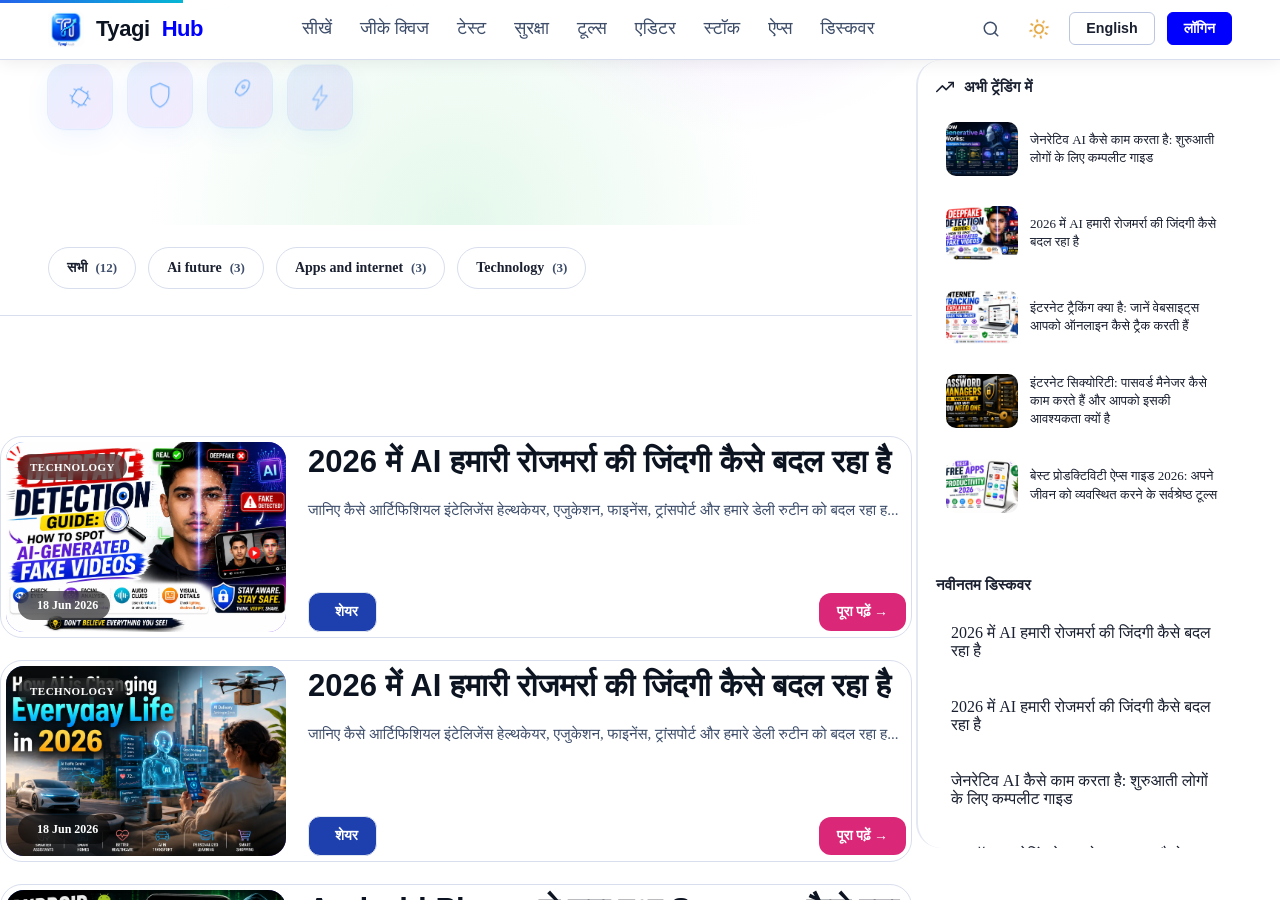
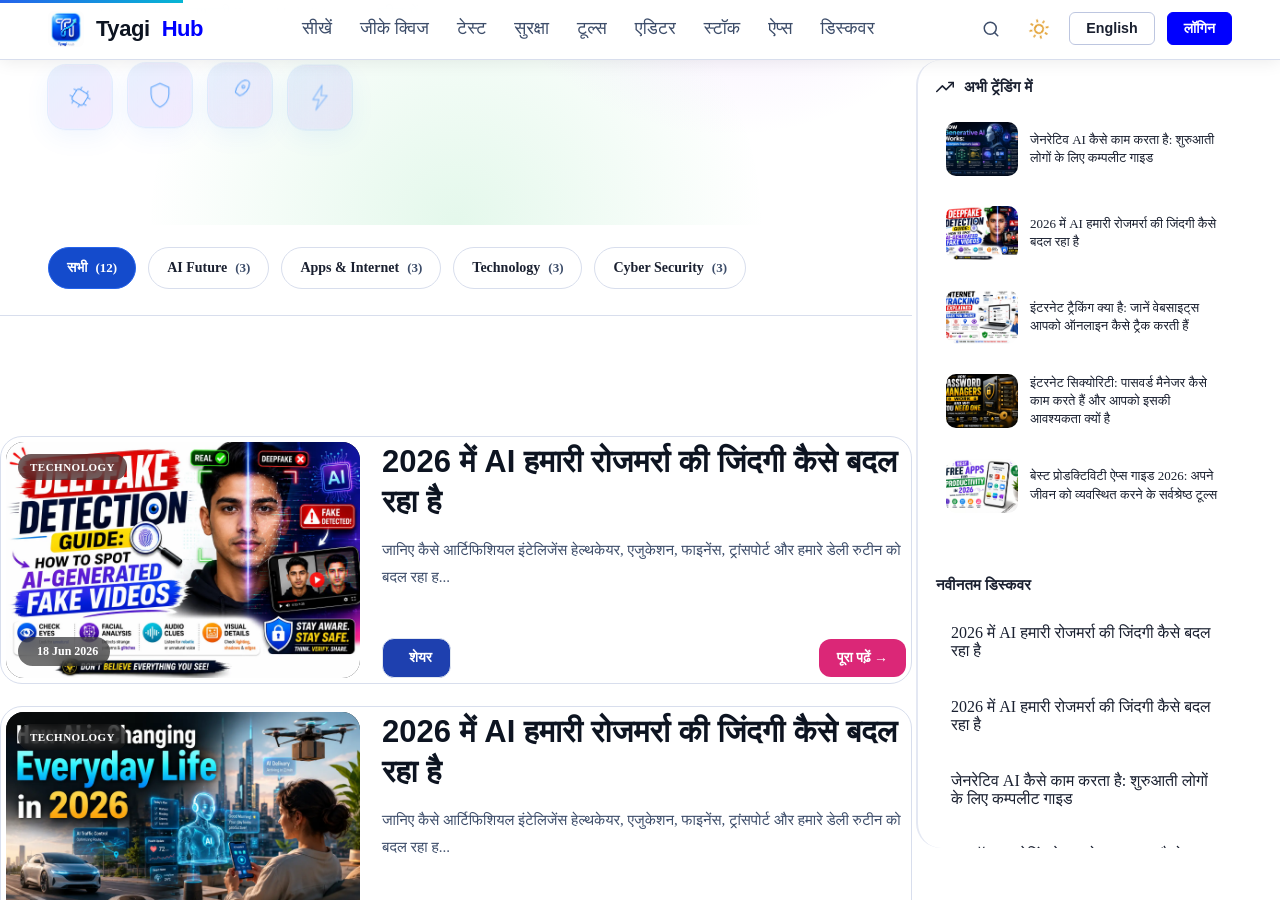
Before and after one commit to HimanshuTyagiJi/TyagiHub, a Jekyll site: the page built from hi/discover/index.html, in a window 1280 px wide and 900 px high, scrolled down 561 px. Built offline with Jekyll 4.4.1, drawn with Linux system fonts in a browser that asks for light colours.

Commit message:
Update index.html

```diff
--- a/hi/discover/index.html
+++ b/hi/discover/index.html
@@ -26,16 +26,13 @@ extra_js:
 {% endfor %}
 
 {% assign sorted = combined_discover | uniq | sort: "date" | reverse %}
-{% assign all_posts = sorted %}
+{% assign total_count = sorted | size %}
 
 <div style="padding-top:var(--nav-height);">
 
 <div class="discover-hero">
-
   <div class="discover-hero__bg"></div>
-
   <div class="container discover-hero__content">
-
     <div class="discover-badge">
       <span class="discover-badge__dot"></span>
       TyagiHub डिस्कवर
@@ -55,7 +52,6 @@ extra_js:
     </p>
 
     <div class="discover-icons">
-
       <div class="discover-icon">
         <svg viewBox="0 0 64 64" class="icon-ai">
           <rect x="18" y="18" width="28" height="28" rx="6"/>
@@ -69,88 +65,68 @@ extra_js:
           <line x1="40" y1="46" x2="40" y2="52"/>
         </svg>
       </div>
-
       <div class="discover-icon">
         <svg viewBox="0 0 64 64" class="icon-shield">
           <path d="M32 8L50 16V30C50 42 42 52 32 56C22 52 14 42 14 30V16L32 8Z"/>
         </svg>
       </div>
-
       <div class="discover-icon">
         <svg viewBox="0 0 64 64" class="icon-rocket">
           <path d="M44 10C34 12 24 22 22 34L30 42C42 40 52 30 54 18C54 14 50 10 44 10Z"/>
           <circle cx="40" cy="24" r="3"/>
         </svg>
       </div>
-
       <div class="discover-icon">
         <svg viewBox="0 0 64 64" class="icon-energy">
           <path d="M36 8L18 36H30L24 56L46 28H34L36 8Z"/>
         </svg>
       </div>
-
     </div>
-
   </div>
-
 </div>
 
   <section style="padding:22px 0;border-bottom:1px solid var(--clr-border);background:var(--clr-bg);">
+    <div class="container">
+      <div class="discover-categories" id="category-buttons-container">
 
-    <div class="container">
-
-      <div class="discover-categories">
-
-        <button class="discover-cat-btn active"
-          onclick="filterCategory('all',this)">
-          सभी
-          <span>
-            ({{ all_posts.size }})
-          </span>
+        <button class="discover-cat-btn active" data-cat="all" onclick="window.location.href='?category=all'">
+          सभी <span>({{ total_count }})</span>
         </button>
 
-        {% assign categories = site.categories | sort %}
-        {% for category in categories %}
-        {% unless category[0] == "discover" %}
-          {% assign cat_name = category[0] | downcase %}
+        <button class="discover-cat-btn" data-cat="ai-future" onclick="window.location.href='?category=ai-future'">
+          AI Future <span>({{ site.categories['ai-future'].size | default: 3 }})</span>
+        </button>
 
-          {% if cat_name == "cyber-security" or cat_name == "cybersecurity" %}
-            {% assign display_name = "साइबर सुरक्षा" %}
-          {% elsif cat_name == "apps" %}
-            {% assign display_name = "ऐप्स" %}
-          {% elsif cat_name == "learn" %}
-            {% assign display_name = "सीखें" %}
-          {% else %}
-            {% assign display_name = category[0] | replace: "-", " " | replace: "_", " " | capitalize %}
-          {% endif %}
+        <button class="discover-cat-btn" data-cat="apps-and-internet" onclick="window.location.href='?category=apps-and-internet'">
+          Apps & Internet <span>({{ site.categories['apps-and-internet'].size | default: 3 }})</span>
+        </button>
 
-        <button class="discover-cat-btn"
-          onclick="filterCategory('{{ category[0] | downcase }}',this)">
-          {{ display_name }}
-          <span>
-            {% if cat_name == "cyber-security" or cat_name == "cybersecurity" %}
-              ({{ site.shield_hi.size | plus: category[1].size }})
-            {% else %}
-              ({{ category[1].size }})
-            {% endif %}
-          </span>
+        <button class="discover-cat-btn" data-cat="technology" onclick="window.location.href='?category=technology'">
+          Technology <span>({{ site.categories['technology'].size | default: 3 }})</span>
         </button>
-        {% endunless %}
-        {% endfor %}
+
+        <button class="discover-cat-btn" data-cat="cyber-security" onclick="window.location.href='?category=cyber-security'">
+          Cyber Security <span>({{ site.shield_hi.size | default: 3 }})</span>
+        </button>
 
       </div>
-
     </div>
-
   </section>
 
   <section class="section">
-
     <div id="posts">
-
       <div id="post-wrapper">
 
         {% for p in sorted %}
+          {% assign data_cats = "" %}
+          {% if p.categories %}
+            {% for cat in p.categories %}
+              {% assign data_cats = data_cats | append: cat | downcase | append: " " %}
+            {% endfor %}
+          {% else %}
+            {% assign data_cats = "cyber-security " %}
+          {% endif %}
+
           {% assign cat_clean = p.categories[0] | downcase %}
           {% if cat_clean == "cyber-security" or cat_clean == "cybersecurity" or p.url contains "cyber-security" %}
             {% assign chip_tag = "साइबर सुरक्षा" %}
@@ -159,61 +135,50 @@ extra_js:
           {% endif %}
 
         <div class="horizontal-post-card js-post"
-          data-lang="{{ p.lang | default: 'hi' }}"
-          data-categories="{% for cat in p.categories %}{{ cat | downcase }} {% endfor %}">
+          data-lang="hi"
+          data-categories="{{ data_cats | strip }}"
+          data-post-url="{{ p.url | relative_url }}">
 
-          <div class="post-img">
-
-            <span class="post-category">
-              {{ chip_tag }}
-            </span>
-
-            <div class="post-date">
+          <div class="post-img" style="position: relative; overflow: hidden; background: #111216; display: flex; align-items: center; justify-content: center; width: 354px; height: 236px;">
+            <span class="post-category" style="z-index: 10;">{{ chip_tag }}</span>
+            <div class="post-date" style="z-index: 10;">
               <i class="fa-regular fa-calendar"></i>
               {{ p.date | date: "%d %b %Y" }}
             </div>
 
-            <img
-              src="{{ p.image | default: '/assets/images/default-thumb.png' }}"
-              alt="{{ p.title }} - TyagiHub"
-              loading="lazy"
-              width="260"
-              height="188">
-
+            <div class="thumb-media-box" style="width:100%; height:100%; display:flex; align-items:center; justify-content:center; position:relative;">
+              <img
+                src="{{ p.image | default: '/assets/images/default-thumb.png' }}"
+                alt="{{ p.title }} - TyagiHub"
+                class="js-thumbnail-img"
+                loading="lazy"
+                width="354"
+                height="236"
+                style="width:100%; height:100%; object-fit:cover; display:block;"
+                onerror="triggerFallback(this)">
+            </div>
           </div>
 
           <div class="post-info">
-
             <div class="post-top-meta">
-
               <h2>
                 <a href="{{ p.url | relative_url }}">
                   {{ p.title }}
                 </a>
               </h2>
-
               <p>
                 {{ p.description | default:p.excerpt | strip_html | truncate:110 }}
               </p>
-
             </div>
 
             <div class="post-footer">
-
-              <button
-                class="native-share-btn"
-                onclick="nativeShare('{{ p.title | escape }}','{{ p.url | absolute_url }}')">
-                <i class="fa-solid fa-share-nodes"></i>
-                शेयर
+              <button class="native-share-btn" onclick="nativeShare('{{ p.title | escape }}','{{ p.url | absolute_url }}')">
+                <i class="fa-solid fa-share-nodes"></i> शेयर
               </button>
-
-              <a href="{{ p.url | relative_url }}"
-                class="read-link">
+              <a href="{{ p.url | relative_url }}" class="read-link">
                 पूरा पढ़ें →
               </a>
-
             </div>
-
           </div>
 
         </div>
@@ -221,14 +186,15 @@ extra_js:
 
       </div>
 
-      <nav
-        id="pagination-nav"
-        class="pagination-center"
-        aria-label="Pagination Navigation">
+      <nav id="pagination-nav" class="pagination-center" aria-label="Pagination Navigation" style="display: flex; gap: 8px; justify-content: center; margin-top: 30px; align-items: center; flex-wrap: wrap;">
       </nav>
-
     </div>
-
   </section>
 
 </div>
+
+<script>
+function triggerFallback(imgNode) {
+  imgNode.style.display = 'none';
+}
+</script>
```
